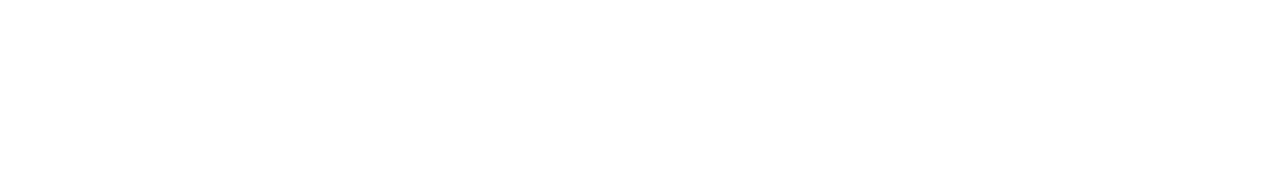
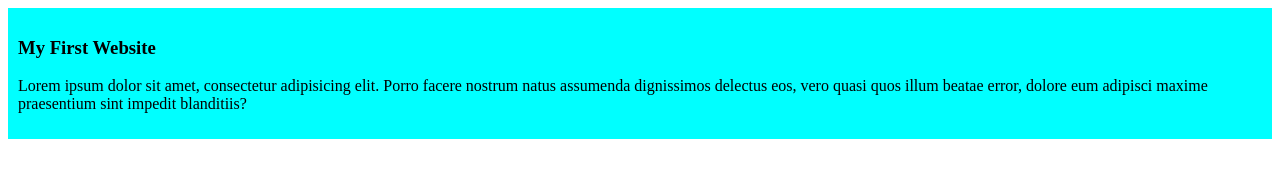
Before and after one commit to taif-01/simple-website, a plain HTML site: page index.html in a window 1280 px wide. Drawn offline with Linux system fonts and the light colour scheme.

Commit message:
added the first blog

```diff
--- a/index.html
+++ b/index.html
@@ -3,9 +3,13 @@
 <head>
     <meta charset="UTF-8">
     <meta name="viewport" content="width=device-width, initial-scale=1.0">
-    <title>Simple Website/title>
+    <title>First website</title>
+    <link rel="stylesheet" href="styles/blog.css">
 </head>
 <body>
-
+    <div>
+        <h3>My First Website</h3>
+        <p>Lorem ipsum dolor sit amet, consectetur adipisicing elit. Porro facere nostrum natus assumenda dignissimos delectus eos, vero quasi quos illum beatae error, dolore eum adipisci maxime praesentium sint impedit blanditiis?</p>
+    </div>
 </body>
 </html>
--- /dev/null
+++ b/styles/blog.css
@@ -0,0 +1,4 @@
+div{
+    background-color: aqua;
+    padding: 10px;
+}
```
